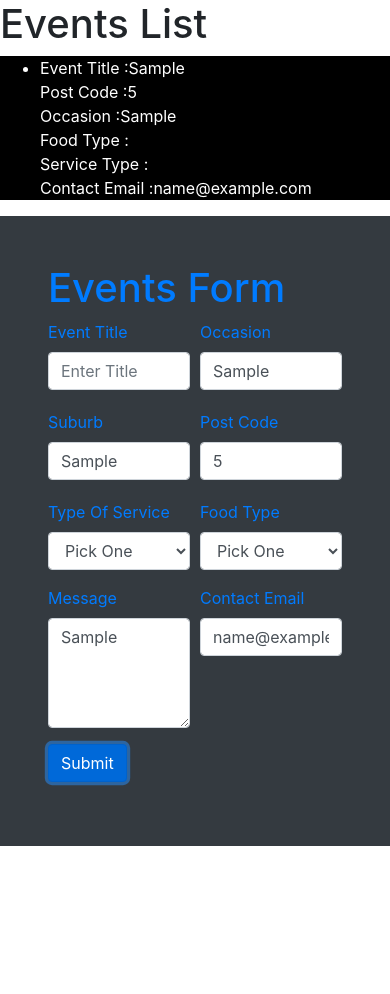
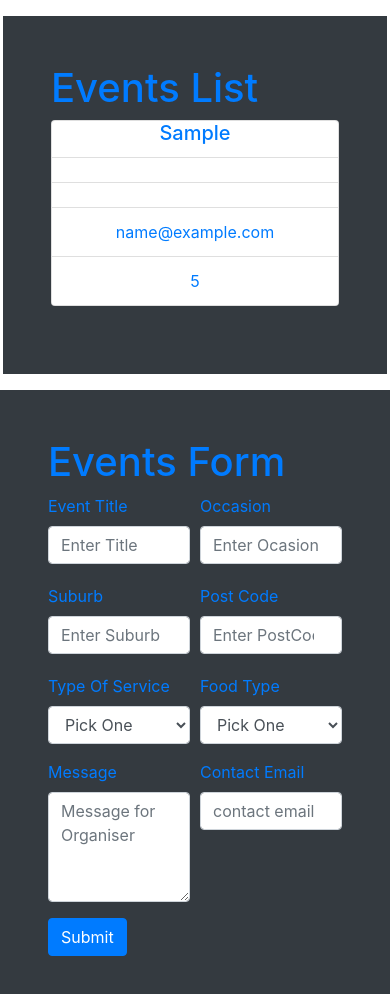
Before and after one commit to mvishnurana1/events, a React (Create React App) app: page / in a window 390 px wide. Both pictures are taken after typing "Sample", "Sample", "Sample", "5", "Sample", "name@example.com" into the empty fields and a click on the button "Submit". Shown: the top 994 px of the page. Before the commit the page ends 846 px from the top, so only its background shows below. Built offline with nearby package versions, Linux system fonts and the light colour scheme; the HTML template or start-up script is replaced by a standard one.

Commit message:
added the style component on the UI for responsive UI form & card

```diff
--- a/src/Components/EventList/EventList.jsx
+++ b/src/Components/EventList/EventList.jsx
@@ -1,9 +1,20 @@
 import React, { Component } from 'react';
+import { Card, ListGroup } from 'react-bootstrap';
 import EventForm from '../EventForm/EventForm';
 
-const styleObject = {
-    color: 'white',
-    backgroundColor: 'black'
+const PageBreakDown = {
+    display: 'flex',
+    flexDirection: 'row',
+    flexWrap: 'wrap',
+    justifyContent: 'space-around',
+    alignItems: 'stretch',
+    alignContent: 'stretch'
+};
+
+const EventCardStyle = {
+    width: '18rem',
+    marginBottom: '20px',
+    textAlign: 'center'
 };
 
 class EventList extends Component {
@@ -23,41 +34,41 @@ class EventList extends Component {
 
     renderItems() {
         const { events } = this.state;
-        return (
-            <ul style={styleObject}>
-                {
-                    events.map((event) => (
-                        <li>
-                            Event Title :
-                            {event.eventTitle}
-                            <br />
-                            Post Code :
-                            {event.postCode}
-                            <br />
-                            Occasion :
-                            {event.occasion}
-                            <br />
-                            Food Type :
-                            {event.foodType}
-                            <br />
-                            Service Type :
-                            {event.service}
-                            <br />
-                            Contact Email :
-                            {event.ContactEmail}
-                        </li>
-                    ))
-                }
-            </ul>
-        );
+
+        return events.map((event) => (
+            <Card key={event.eventTitle} className="text-primary" style={EventCardStyle}>
+                <Card.Title>{event.eventTitle}</Card.Title>
+                <ListGroup variant="flush">
+                    <ListGroup.Item>{event.service}</ListGroup.Item>
+                    <ListGroup.Item>{event.foodType}</ListGroup.Item>
+                    <ListGroup.Item>{event.ContactEmail}</ListGroup.Item>
+                    <ListGroup.Item>{event.postCode}</ListGroup.Item>
+                </ListGroup>
+            </Card>
+        ));
     }
 
     render() {
+        const { events } = this.state;
+
+        if (events.length === 0) {
+            return (
+                <div>
+                    <EventForm addEvent={this.addEvent} />
+                </div>
+            );
+        }
+
         return (
-            <div>
-                <h1>Events List</h1>
-                {this.renderItems()}
-                <EventForm addEvent={this.addEvent} />
+
+            <div style={PageBreakDown}>
+                <div className="bg-dark mt-3 p-5 text-primary">
+                    <h1>Events List</h1>
+                    {this.renderItems()}
+                </div>
+                <div>
+                    <EventForm addEvent={this.addEvent} />
+                </div>
             </div>
         );
     }
```
